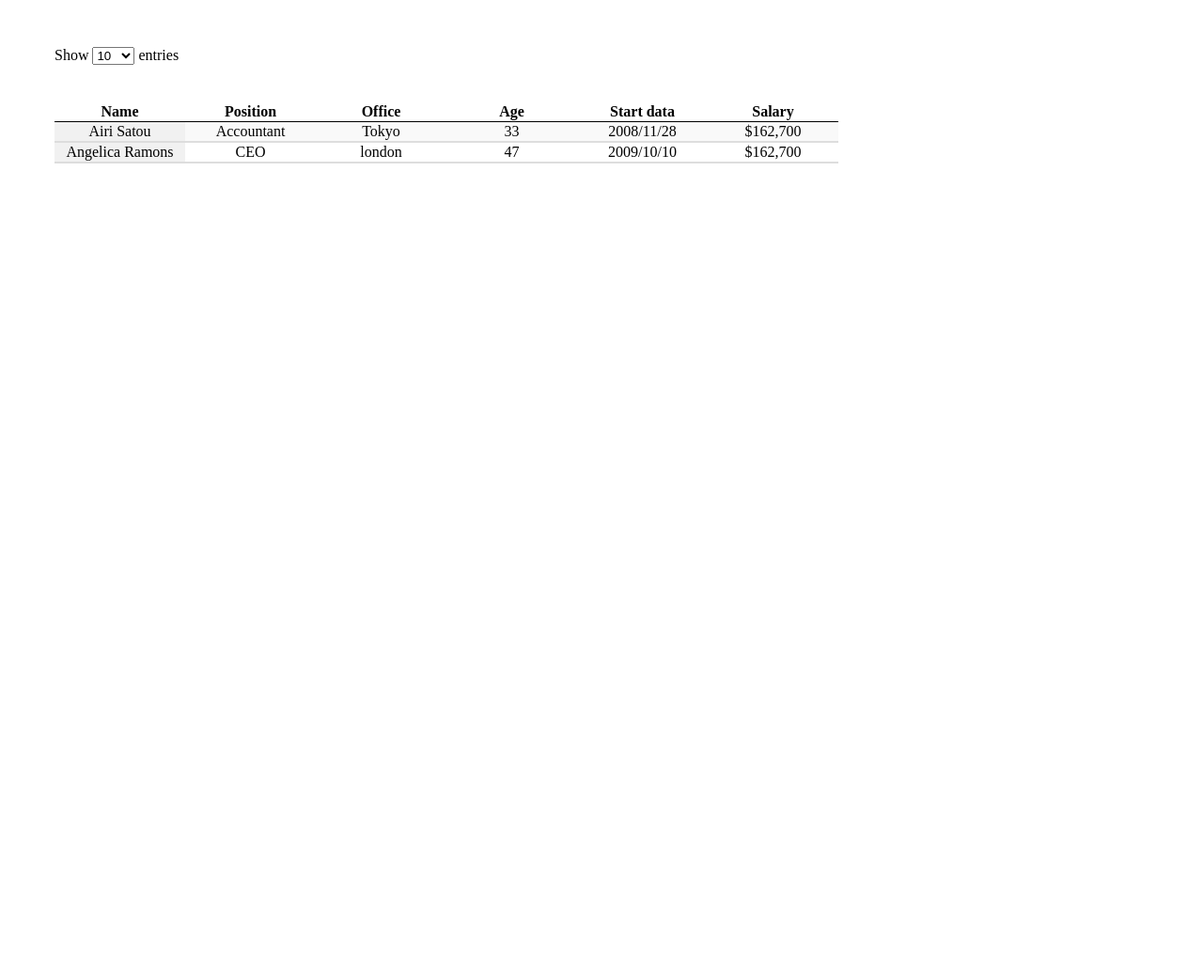
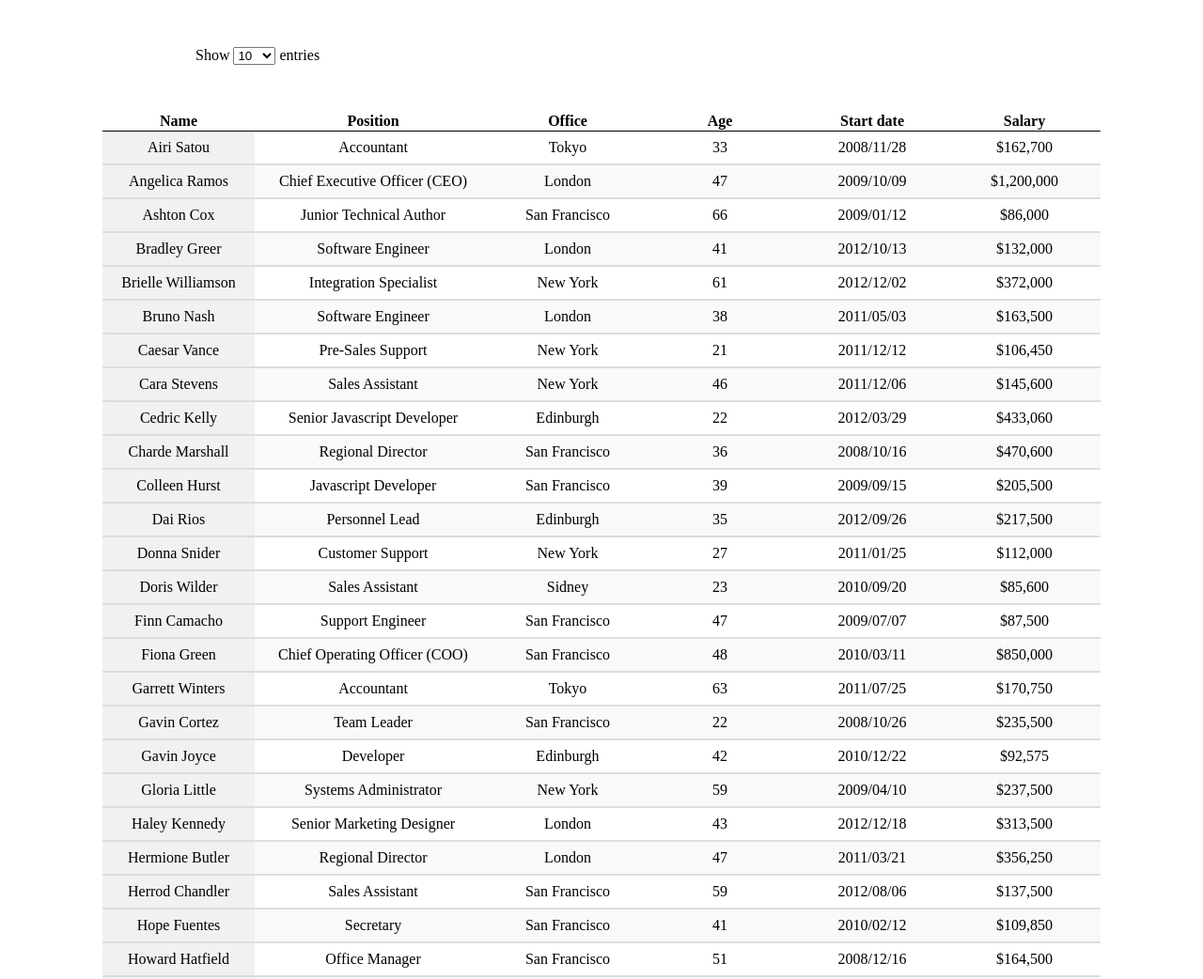
Before and after one commit to kvinzheng/takeHome, a website: page index.html in a window 1280 px wide. Shown: the top 1042 px of the page at 94% size. Before the commit the page ends 800 px from the top, so only its background shows below. Drawn offline with Linux system fonts and the light colour scheme.

Commit message:
updated table style

```diff
--- a/index.html
+++ b/index.html
@@ -9,11 +9,11 @@
   <link rel="stylesheet" href="./public/css/index.css">
 
   <title>Data table</title>
-
 </head>
 
 <body>
   <div id="core_wrapper" class="dataTables_wrapper">
+
 
     <div class="dataTable_length">
       <label>
@@ -27,39 +27,28 @@
          entries
       </label>
     </div>
+    <div class="datasection">
 
+      <div class=datatable>
         <table>
           <thead>
             <tr class="title">
               <th>Name</th>
-          <th>Position</th>
+              <th class='titlePosition'>Position</th>
               <th>Office</th>
               <th>Age</th>
-          <th>Start data</th>
+              <th>Start date</th>
               <th>Salary</th>
             </tr>
           </thead>
           <tbody>
-        <tr class="odd">
-          <td class="sorting_1">Airi Satou</td>
-          <td>Accountant</td>
-          <td>Tokyo</td>
-          <td>33</td>
-          <td>2008/11/28</td>
-          <td>$162,700</td>
-        </tr>
-        <tr class="even">
-          <td class="sorting_1">Angelica Ramons</td>
-          <td>CEO</td>
-          <td>london</td>
-          <td>47</td>
-          <td>2009/10/10</td>
-          <td>$162,700</td>
-        </tr>
+            <script type="text/javascript" src=./loaddata.js></script>
           </tbody>
         </table>
+      </div>
 
     </div>
+  </div>
+
 </body>
-
 </html>
--- a/public/js/loaddata.js
+++ b/loaddata.js
@@ -1,208 +1,271 @@
 function mockData() {
-  localStorage.setItem('mackData', [
+  localStorage.clear();
+  localStorage.setItem('mockData', JSON.stringify([
     {
       'name': 'Airi Satou',
       'position': 'Accountant',
       'Office': 'Tokyo',
       'Age': 33,
-      'Start data': '2008/11/28',
+      'Start date': '2008/11/28',
       'Salary': '$162,700'
     }, {
       'name': 'Angelica Ramos',
       'position': 'Chief Executive Officer (CEO)',
       'Office': 'London',
       'Age': 47,
-      'Start data': '	2009/10/09',
+      'Start date': '	2009/10/09',
       'Salary': '$1,200,000'
     }, {
       'name': 'Ashton Cox',
       'position': 'Junior Technical Author',
       'Office': 'San Francisco',
       'Age': 66,
-      'Start data': '2009/01/12',
+      'Start date': '2009/01/12',
       'Salary': '$86,000'
     }, {
       'name': 'Bradley Greer',
       'position': 'Software Engineer',
       'Office': 'London',
       'Age': 41,
-      'Start data': '2012/10/13',
+      'Start date': '2012/10/13',
       'Salary': '$132,000'
     }, {
       'name': 'Brielle Williamson',
       'position': 'Integration Specialist',
       'Office': 'New York',
       'Age': 61,
-      'Start data': '2012/12/02',
+      'Start date': '2012/12/02',
       'Salary': '$372,000'
     }, {
       'name': 'Bruno Nash',
       'position': 'Software Engineer',
       'Office': 'London',
       'Age': 38,
-      'Start data': '2011/05/03',
+      'Start date': '2011/05/03',
       'Salary': '$163,500'
     }, {
       'name': 'Caesar Vance',
       'position': 'Pre-Sales Support',
       'Office': 'New York',
       'Age': 21,
-      'Start data': '2011/12/12',
+      'Start date': '2011/12/12',
       'Salary': '$106,450'
     }, {
       'name': 'Cara Stevens',
       'position': 'Sales Assistant',
       'Office': 'New York',
       'Age': 46,
-      'Start data': '2011/12/06',
+      'Start date': '2011/12/06',
       'Salary': '$145,600'
     }, {
       'name': 'Cedric Kelly',
       'position': 'Senior Javascript Developer',
       'Office': 'Edinburgh',
       'Age': 22,
-      'Start data': '2012/03/29',
+      'Start date': '2012/03/29',
       'Salary': '$433,060'
     }, {
       'name': 'Charde Marshall',
       'position': 'Regional Director',
       'Office': 'San Francisco',
       'Age': 36,
-      'Start data': '2008/10/16',
+      'Start date': '2008/10/16',
       'Salary': '$470,600'
     }, {
       'name': 'Colleen Hurst',
       'position': 'Javascript Developer',
       'Office': 'San Francisco',
       'Age': 39,
-      'Start data': '	2009/09/15',
+      'Start date': '	2009/09/15',
       'Salary': '$205,500'
     }, {
       'name': 'Dai Rios',
       'position': 'Personnel Lead',
       'Office': 'Edinburgh',
       'Age': 35,
-      'Start data': '2012/09/26',
+      'Start date': '2012/09/26',
       'Salary': '$217,500'
     }, {
       'name': 'Donna Snider',
       'position': 'Customer Support',
       'Office': '	New York',
       'Age': 27,
-      'Start data': '2011/01/25',
+      'Start date': '2011/01/25',
       'Salary': '$112,000'
     }, {
       'name': 'Doris Wilder',
       'position': 'Sales Assistant',
       'Office': 'Sidney',
       'Age': 23,
-      'Start data': '2010/09/20',
+      'Start date': '2010/09/20',
       'Salary': '$85,600'
     }, {
       'name': 'Finn Camacho',
       'position': 'Support Engineer',
       'Office': 'San Francisco',
       'Age': 47,
-      'Start data': '2009/07/07',
+      'Start date': '2009/07/07',
       'Salary': '$87,500'
     }, {
       'name': 'Fiona Green',
       'position': 'Chief Operating Officer (COO)',
       'Office': 'San Francisco',
       'Age': 48,
-      'Start data': '2010/03/11',
+      'Start date': '2010/03/11',
       'Salary': '$850,000'
     }, {
       'name': 'Garrett Winters',
       'position': 'Accountant',
       'Office': 'Tokyo',
       'Age': 63,
-      'Start data': '2011/07/25',
+      'Start date': '2011/07/25',
       'Salary': '$170,750'
     }, {
       'name': 'Gavin Cortez',
       'position': 'Team Leader',
       'Office': 'San Francisco',
       'Age': 22,
-      'Start data': '2008/10/26',
+      'Start date': '2008/10/26',
       'Salary': '$235,500'
     }, {
       'name': 'Gavin Joyce',
       'position': 'Developer',
       'Office': 'Edinburgh',
       'Age': 42,
-      'Start data': '2010/12/22',
+      'Start date': '2010/12/22',
       'Salary': '$92,575'
     }, {
       'name': 'Gloria Little',
       'position': 'Systems Administrator',
       'Office': 'New York',
       'Age': 59,
-      'Start data': '2009/04/10',
+      'Start date': '2009/04/10',
       'Salary': '$237,500'
     }, {
       'name': 'Haley Kennedy',
       'position': 'Senior Marketing Designer',
       'Office': 'London',
       'Age': 43,
-      'Start data': '2012/12/18',
+      'Start date': '2012/12/18',
       'Salary': '$313,500'
     }, {
       'name': 'Hermione Butler',
       'position': 'Regional Director',
       'Office': '	London',
       'Age': 47,
-      'Start data': '2011/03/21',
+      'Start date': '2011/03/21',
       'Salary': '$356,250'
     }, {
       'name': 'Herrod Chandler',
       'position': 'Sales Assistant',
       'Office': 'San Francisco',
       'Age': 59,
-      'Start data': '2012/08/06',
+      'Start date': '2012/08/06',
       'Salary': '$137,500'
     }, {
       'name': 'Hope Fuentes',
       'position': 'Secretary',
       'Office': 'San Francisco',
       'Age': 41,
-      'Start data': '2010/02/12',
+      'Start date': '2010/02/12',
       'Salary': '$109,850'
     }, {
       'name': 'Howard Hatfield',
       'position': 'Office Manager',
       'Office': 'San Francisco',
       'Age': 51,
-      'Start data': '2008/12/16',
+      'Start date': '2008/12/16',
       'Salary': '$164,500'
     }, {
       'name': 'Jackson Bradshaw',
       'position': 'Director',
       'Office': 'New York',
       'Age': 65,
-      'Start data': '2008/09/26',
+      'Start date': '2008/09/26',
       'Salary': '$645,750'
     }, {
       'name': 'Jena Gaines',
       'position': 'Office Manager',
       'Office': 'London',
       'Age': 30,
-      'Start data': '2008/12/19',
+      'Start date': '2008/12/19',
       'Salary': '$90,560'
     }, {
       'name': 'Jenette Caldwell',
       'position': 'Development Lead',
       'Office': 'New York',
       'Age': 30,
-      'Start data': '2011/09/03',
+      'Start date': '2011/09/03',
       'Salary': '$345,000'
     }, {
       'name': 'Jennifer Acosta',
       'position': '	Junior Javascript Developer',
       'Office': 'Edinburgh',
       'Age': 43,
-      'Start data': '2013/02/01',
+      'Start date': '2013/02/01',
       'Salary': '$75,650'
     }
-  ]);
+  ]));
 }
+
+function generateTableBody(){
+    let tbody = document.querySelector("tbody");
+    console.log('tbody===', tbody);
+    let data = JSON.parse(localStorage.getItem('mockData'));
+
+    for(let i = 0; i < data.length; i++) {
+      let information = data[i];
+
+      let row = document.createElement("tr");
+      if(i % 2 === 0) {
+        row.classList.add('even');
+      } else {
+        row.classList.add('odd');
+      }
+      let name = document.createElement('td');
+      name.classList.add('sorting_1')
+      let position = document.createElement('td');
+
+      position.classList.add('position');
+      let Office = document.createElement('td');
+      Office.classList.add('tdStyle');
+      let Age = document.createElement('td');
+      Age.classList.add('tdStyle');
+      let startDate = document.createElement('td');
+      startDate.classList.add('tdStyle');
+      let salary = document.createElement('td');
+      salary.classList.add('tdStyle');
+
+      name.innerText = information['name'];
+      position.innerText = information['position'];
+      Office.innerText = information['Office'];
+      Age.innerText = information['Age'];
+      startDate.innerText = information['Start date'];
+      salary.innerText = information['Salary'];
+
+      row.appendChild(name);
+      row.appendChild(position);
+      row.appendChild(Office);
+      row.appendChild(Age);
+      row.appendChild(startDate);
+      row.appendChild(salary);
+      tbody.appendChild(row);
+      // console.log('tbody===', tbody);
+    }
+  // console.log('tbody====', tbody)
+  return tbody;
+}
+    // return (
+    //   <tr>
+    //     <td>item.name</td>
+    //     <td>item.position</td>
+    //     <td>item.Office</td>
+    //     <td>item.Age</td>
+    //     <td>item['Start date']</td>
+    //     <td>item.Salary</td>
+    //   </tr>
+    // );
+
+
+mockData();
+generateTableBody();
--- a/public/css/index.css
+++ b/public/css/index.css
@@ -5,25 +5,36 @@
   clear: both;
   height: 0;
 }
-.dataTable_length{
-  margin-bottom : 40px;
+
+.datasection {
+  text-align: center;
 }
 
-.dataTables_wrapper .dataTables_length {
-  float: left;
-  /*color: #333;*/
+/*.dataTable_length{
+  margin-bottom : 40px;
+  margin-left: 150px;
+}*/
+.datatable{
+  display: inline-block;
+}
+.position {
+  padding: 8px 10px 8px 10px;
+  margin-right: 10px;
+}
+.tdStyle {
+  padding: 8px 10px 8px 10px;
+}
+
+.dataTables_wrapper .dataTable_length {
+  /*float: right !important;*/
+  margin-left: 150px ;
+  margin-bottom: 50px;
 }
 
 .sorting_1 {
   background-color: #f1f1f1;
+  padding: 8px 10px 8px 10px;
 }
-
-/*thead {
-  display:block;
-  border: 2px solid black;
-  border-collapse: separate;
-  border-spacing: 4px;
-}*/
 
 #core_wrapper {
   margin: 50px;
@@ -36,16 +47,22 @@ table {
 table tbody tr {
   border-bottom: 2px solid #ddd;
 }
+
 table tbody tr td {
   text-align: center;
 }
+
 thead tr th {
-  width: 137px;
+  width: 160px;
 }
 
 
 .title {
   border-bottom: 1px solid black;
+}
+
+.titlePosition {
+  width: 250px !important;
 }
 
 .even {
```
Lines whose indentation alone changed are shown as unchanged.
